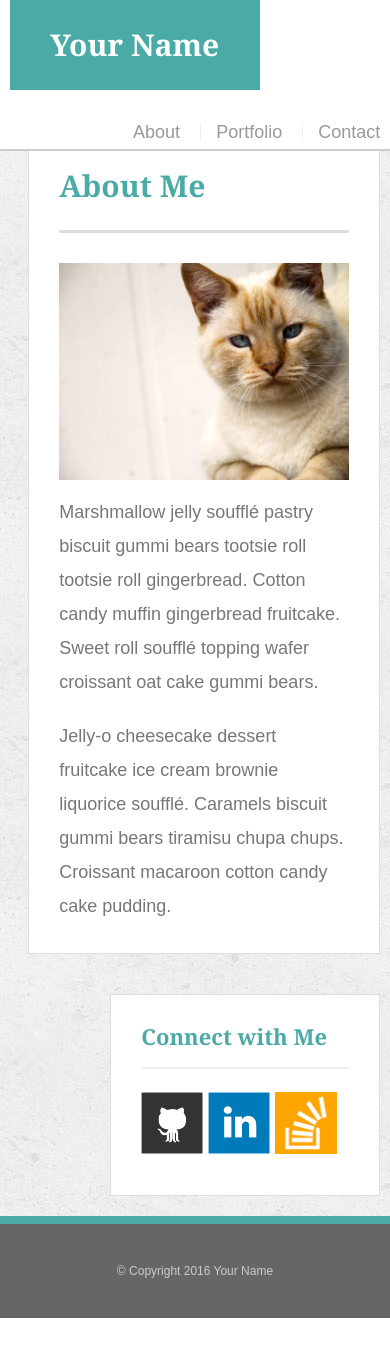
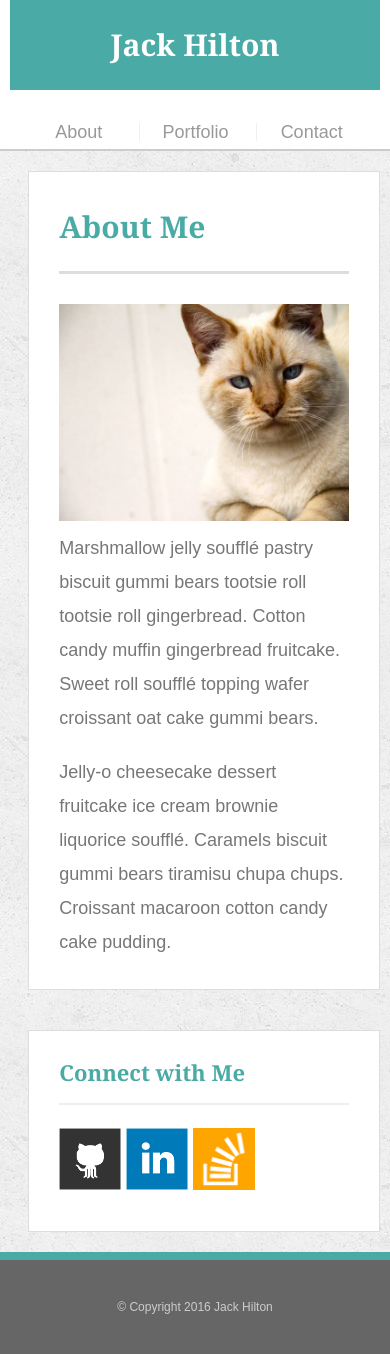
Before and after one commit to jhhilton/Responsive-Portfolio, a PHP site: page / in a window 390 px wide. Before the commit the page ends 1318 px from the top, so only its background shows below. Run offline with PHP 8.4, Linux system fonts and the light colour scheme.

Commit message:
Finished responsive design for now

```diff
--- a/assets/css/style.css
+++ b/assets/css/style.css
@@ -228,16 +228,16 @@ input[type=submit] {
  		width: 100%;
  	}
 
-/* 	.auth-image {
+ 	.auth-image {
 
 	width: 100%;
 	padding-bottom: 15px;
 
- 	}*/
+ 	}
 
  }
 
-@media only screen and (max-width: 768px){
+@media screen and (min-width : 641px) and  (max-width : 768px) {
 
 .container{
 
@@ -261,9 +261,98 @@ margin-right:5%;
 
 .auth-image {
 
-width: 100%;
-padding-bottom: 15px;
+padding-bottom: 10px;
 
  }
 
+.sidebar {
+
+max-width:90%;
+
+/*Don't know why 90% worked. Thought it should be 95%*/
+
+margin-left:5%;
+margin-right:5%;
+
 }
+
+}
+
+@media only screen and (max-width: 460px){
+
+#masthead {
+ position: static;
+ margin-bottom: 20px;
+ 	}
+
+#logo {
+
+width:100%;
+
+/*Where to use width verses max-width?*/
+
+}
+
+nav {
+
+ text-align: center;
+ width: 100%;
+
+ }
+
+nav a {
+
+	padding-left: 0px;
+	margin-left:0px;
+ 	width: 30%;
+
+ 	}
+
+.container{
+
+max-width:95%;
+
+}
+
+#main-container{
+
+padding-top:0px;
+
+}
+
+.main-section{
+
+width: 95%;
+margin-left:5%;
+margin-right:5%;
+
+}
+
+.work {
+
+ width: 100%;
+
+ }
+
+.auth-image {
+
+width:100%;
+padding-bottom: 10px;
+
+ }
+
+.sidebar {
+
+max-width:95%;
+
+/*Don't know why 90% worked. Thought it should be 95%*/
+
+margin-left:5%;
+
+/*margin-right:5%;*/
+
+}
+
+}
+
+}
--- a/contact.html
+++ b/contact.html
@@ -3,7 +3,7 @@
 <head>
 	<meta charset="UTF-8">
 	<meta name="viewport" content="width=device-width, initial-scale=1.0">
-	<title>Contact | Your Name</title>
+	<title>Contact | Jack Hilton</title>
 	<link rel="stylesheet" type="text/css" href="assets/css/reset.css">
 	<link rel="stylesheet" type="text/css" href="assets/css/style.css">
 </head>
@@ -11,7 +11,7 @@
 
 	<header id="masthead">
 		<div class="container">
-			<a href="index.html" id="logo">Your Name</a>
+			<a href="index.html" id="logo">Jack Hilton</a>
 			<nav>
 				<a href="index.html">About</a>
 				<a href="portfolio.html">Portfolio</a>
--- a/index.html
+++ b/index.html
@@ -3,7 +3,7 @@
 <head>
 	<meta charset="UTF-8">
 	<meta name="viewport" content="width=device-width, initial-scale=1.0">
-	<title>About | Your Name</title>
+	<title>About | Jack Hilton</title>
 	<link rel="stylesheet" type="text/css" href="assets/css/reset.css">
 	<link rel="stylesheet" type="text/css" href="assets/css/style.css">
 </head>
@@ -11,7 +11,7 @@
 
 	<header id="masthead">
 		<div class="container">
-			<a href="index.html" id="logo">Your Name</a>
+			<a href="index.html" id="logo">Jack Hilton</a>
 			<nav>
 				<a href="index.html">About</a>
 				<a href="portfolio.html">Portfolio</a>
@@ -45,7 +45,7 @@
 
 	<footer>
 		<div class="container">
-			&copy; Copyright 2016 Your Name
+			&copy; Copyright 2016 Jack Hilton
 		</div>
 	</footer>
 </body>
```
